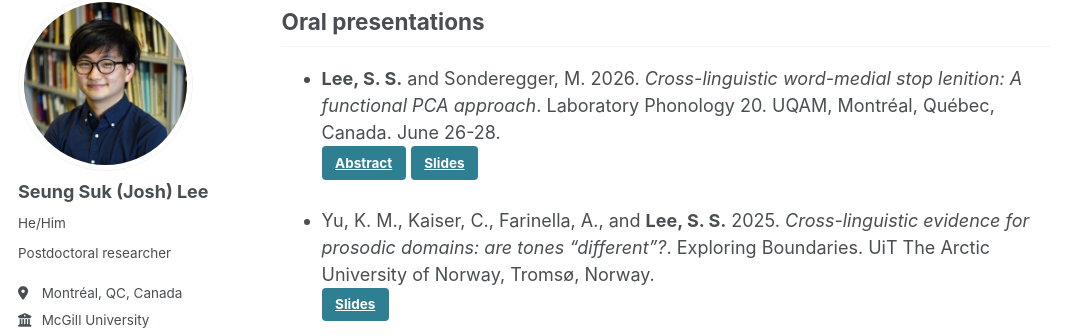
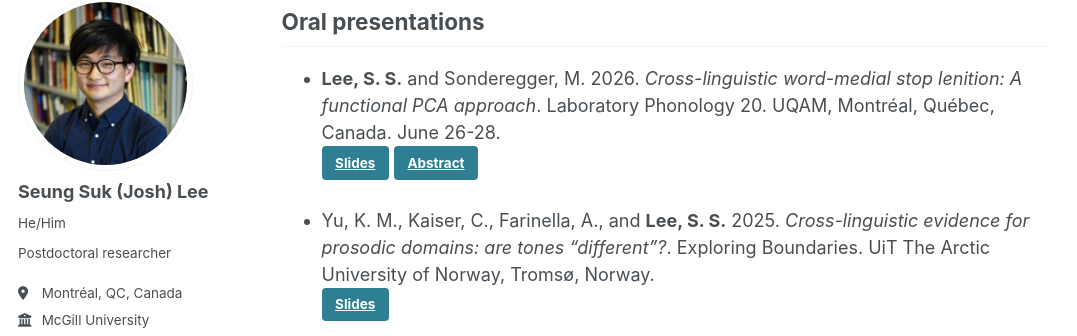
Before and after one commit to seungsuklee/seungsuklee.github.io, a Jekyll site: the page built from _pages/pubs.md, in a window 1280 px wide and 900 px high, scrolled down 1779 px. Shown: the part 105-441 px from the top of the window, without its empty margins (0-1077 px from the left). Built offline with Jekyll 4.4.1, drawn with Linux system fonts in a browser that asks for light colours; some web fonts are replaced; a script bundle is joined from its source files by our own code; library files that are not in the unit come from our copies.

```diff
--- a/_pages/pubs.md
+++ b/_pages/pubs.md
@@ -53,8 +53,8 @@
 ## Oral presentations
 
 - **Lee, S. S.** and Sonderegger, M. 2026. *Cross-linguistic word-medial stop lenition: A functional PCA approach*. Laboratory Phonology 20. UQAM, Montréal, Québec, Canada. June 26-28.
+<a class="btn" href="https://seungsuklee.github.io/files/SS Lee, Sonderegger, Clayards_2026_LabPhon20.pptx" target="_blank">Slides</a>
 <a class="btn" href="https://seungsuklee.github.io/files/SS Lee, Sonderegger_2026_LabPhon20.pdf" target="_blank">Abstract</a>
-<a class="btn" href="https://seungsuklee.github.io/files/SS Lee, Sonderegger, Clayards_2026_LabPhon20.pptx" target="_blank">Slides</a>
 
 - Yu, K. M., Kaiser, C., Farinella, A., and **Lee, S. S.** 2025. *Cross-linguistic evidence for prosodic domains: are tones "different"?*. Exploring Boundaries. UiT The Arctic University of Norway, Tromsø, Norway.
 <a class="btn" href="https://seungsuklee.github.io/files/YuKaiserFarinellaLee25_Exploring_Boundaries_Tromso.pdf" target="_blank">Slides</a>
```
